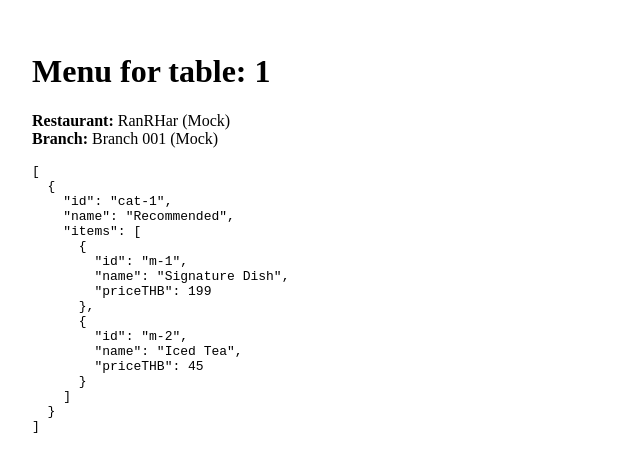
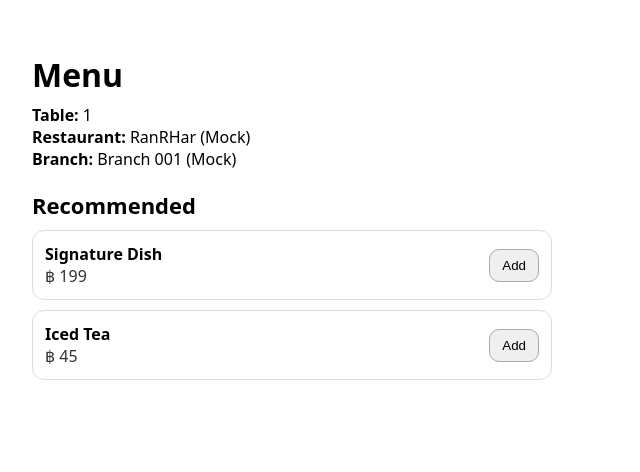
Before and after one commit to paisalimmi-dotcom/RanRHar, a Next.js app in the folder apps/web/: page /menu/1 in a window 1280 px wide. Shown: the top 472 px of the page, without its empty margins (0-640 px from the left). Built offline with nearby package versions, Linux system fonts and the light colour scheme.

Commit message:
feat(menu): upgrade MenuPage to client component UI

```diff
--- a/apps/web/src/features/menu/components/MenuPage.tsx
+++ b/apps/web/src/features/menu/components/MenuPage.tsx
@@ -1,32 +1,76 @@
-"use client";
+'use client';
 
-import { useMenu } from "../hooks/useMenu";
+import { useMemo } from 'react';
+
+type MenuItem = { id: string; name: string; priceTHB: number };
+type MenuCategory = { id: string; name: string; items: MenuItem[] };
+
+const mockRestaurant = { name: 'RanRHar (Mock)', branch: 'Branch 001 (Mock)' };
+
+function getMockMenu(): MenuCategory[] {
+    return [
+        {
+            id: 'cat-1',
+            name: 'Recommended',
+            items: [
+                { id: 'm-1', name: 'Signature Dish', priceTHB: 199 },
+                { id: 'm-2', name: 'Iced Tea', priceTHB: 45 },
+            ],
+        },
+    ];
+}
 
 export default function MenuPage({ tableCode }: { tableCode: string }) {
-    const { loading, restaurant, categories } = useMenu(tableCode);
+    const menu = useMemo(() => getMockMenu(), []);
 
     return (
-        <main style={{ padding: 24 }}>
-            <h1>Menu for table: {tableCode}</h1>
+        <main style={{ padding: 24, fontFamily: 'system-ui, sans-serif' }}>
+            <h1 style={{ fontSize: 32, marginBottom: 8 }}>Menu</h1>
+            <div style={{ marginBottom: 16 }}>
+                <div><b>Table:</b> {tableCode}</div>
+                <div><b>Restaurant:</b> {mockRestaurant.name}</div>
+                <div><b>Branch:</b> {mockRestaurant.branch}</div>
+            </div>
 
-            <section style={{ marginTop: 12 }}>
-                <div>
-                    <strong>Restaurant:</strong> {restaurant?.name ?? "—"}
-                </div>
-                <div>
-                    <strong>Branch:</strong> {restaurant?.branchName ?? "—"}
-                </div>
-            </section>
+            {menu.map((cat) => (
+                <section key={cat.id} style={{ marginTop: 20 }}>
+                    <h2 style={{ fontSize: 22, marginBottom: 10 }}>{cat.name}</h2>
 
-            <section style={{ marginTop: 16 }}>
-                {loading ? (
-                    <p>Loading menu...</p>
-                ) : (
-                    <pre style={{ whiteSpace: "pre-wrap" }}>
-                        {JSON.stringify(categories, null, 2)}
-                    </pre>
-                )}
-            </section>
+                    <div style={{ display: 'grid', gap: 10, maxWidth: 520 }}>
+                        {cat.items.map((it) => (
+                            <div
+                                key={it.id}
+                                style={{
+                                    border: '1px solid #ddd',
+                                    borderRadius: 12,
+                                    padding: 12,
+                                    display: 'flex',
+                                    justifyContent: 'space-between',
+                                    alignItems: 'center',
+                                }}
+                            >
+                                <div>
+                                    <div style={{ fontWeight: 700 }}>{it.name}</div>
+                                    <div style={{ opacity: 0.8 }}>฿ {it.priceTHB}</div>
+                                </div>
+
+                                <button
+                                    type="button"
+                                    style={{
+                                        padding: '8px 12px',
+                                        borderRadius: 10,
+                                        border: '1px solid #aaa',
+                                        cursor: 'pointer',
+                                    }}
+                                    onClick={() => alert(`Add: ${it.name}`)}
+                                >
+                                    Add
+                                </button>
+                            </div>
+                        ))}
+                    </div>
+                </section>
+            ))}
         </main>
     );
 }
```
